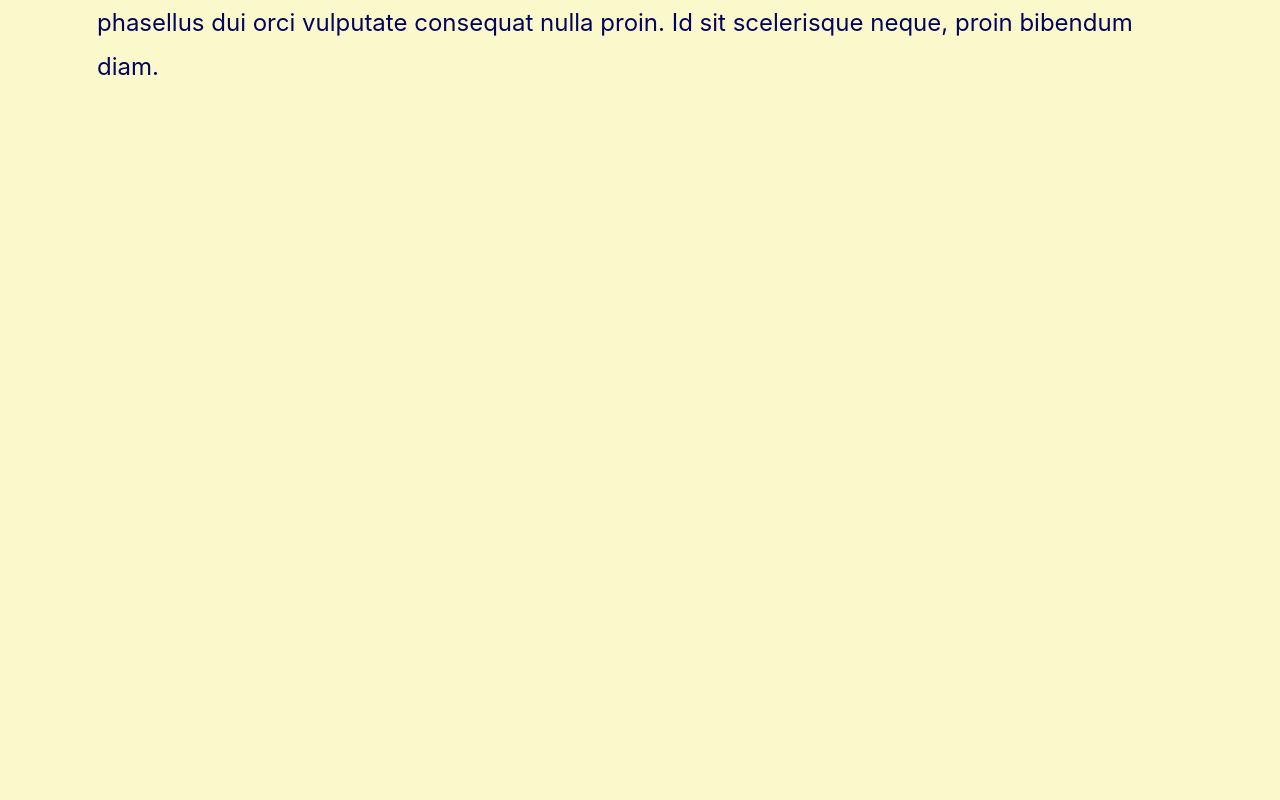
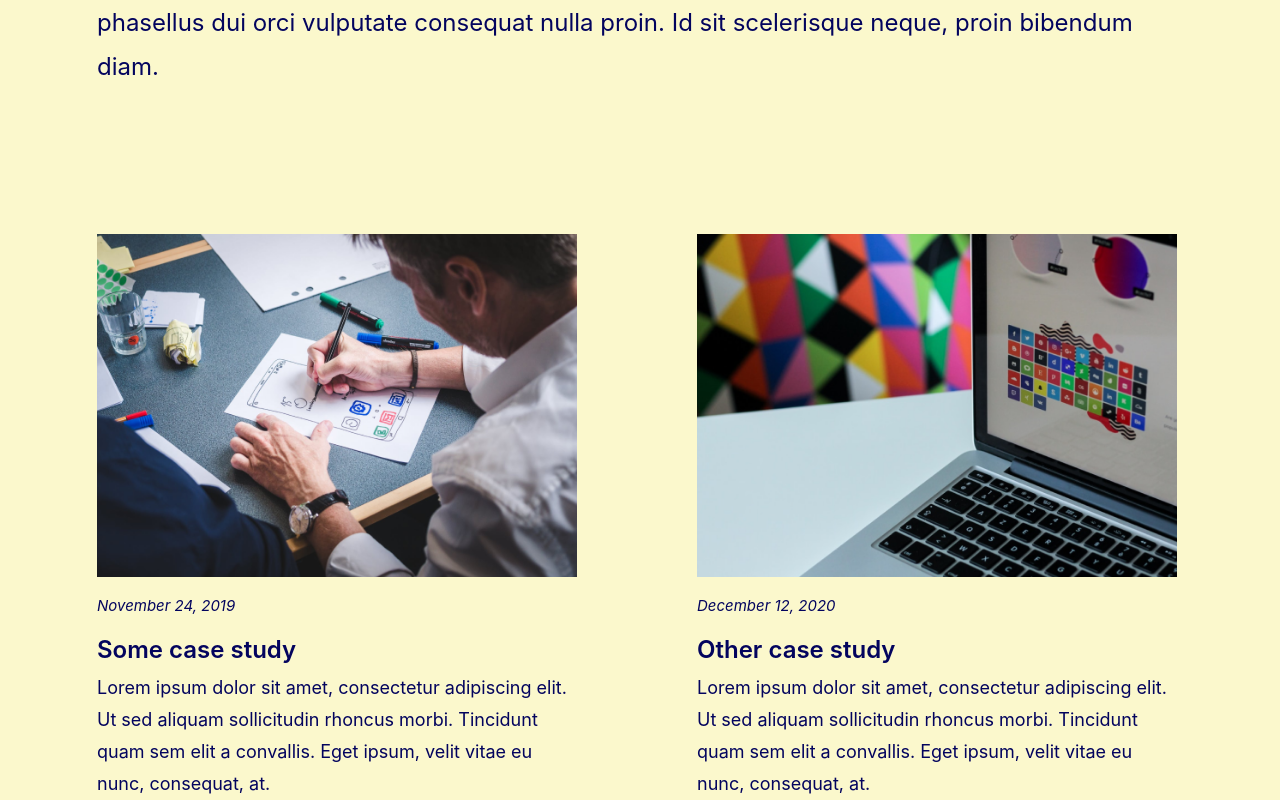
Before and after one commit to atoms-formazione/vue-portfolio, a Vue app: page / in a window 1280 px wide. Shown: the part 2540-3340 px from the top of the page. Before the commit the page ends 2774 px from the top, so only its background shows below. Built offline with nearby package versions, Linux system fonts and the light colour scheme.

Commit message:
feat: add work section

```diff
--- /dev/null
+++ b/src/components/molecules/WorkCard.vue
@@ -0,0 +1,44 @@
+<script setup lang="ts">
+type WorkCardProps = {
+  image: string;
+  date: string;
+  title: string;
+  description: string;
+};
+
+defineProps<WorkCardProps>();
+</script>
+
+<template>
+  <div class="card-container">
+    <img :src="`static/images/${image}.png`" :alt="title" />
+    <h6>{{ date }}</h6>
+    <h4>{{ title }}</h4>
+    <p>{{ description }}</p>
+  </div>
+</template>
+
+<style scoped>
+img {
+  object-fit: cover;
+  width: 100%;
+}
+
+h6 {
+  font-style: italic;
+  font-weight: 400;
+  font-size: 15px;
+  line-height: 44px;
+}
+h4 {
+  font-weight: 600;
+  font-size: 24px;
+  line-height: 44px;
+}
+
+p {
+  font-weight: 400;
+  font-size: 18px;
+  line-height: 32px;
+}
+</style>
--- a/src/components/sections/WorkSection.vue
+++ b/src/components/sections/WorkSection.vue
@@ -1,24 +1,51 @@
 <script setup lang="ts">
 import TitleText from "../molecules/TitleText.vue";
+import WorkCard from "../molecules/WorkCard.vue";
 
 const titleText = {
   title: "work.",
   text: "Lorem ipsum dolor sit amet, consectetur adipiscing elit. Amet vulputate tristique quam felis. Id phasellus dui orci vulputate consequat nulla proin. Id sit scelerisque neque, proin bibendum diam.",
 };
+
+const workCards = [
+  {
+    image: "card1",
+    date: "November 24, 2019",
+    title: "Some case study",
+    description:
+      "Lorem ipsum dolor sit amet, consectetur adipiscing elit. Ut sed aliquam sollicitudin rhoncus morbi. Tincidunt quam sem elit a convallis. Eget ipsum, velit vitae eu nunc, consequat, at.",
+  },
+  {
+    image: "card2",
+    date: "December 12, 2020",
+    title: "Other case study",
+    description:
+      "Lorem ipsum dolor sit amet, consectetur adipiscing elit. Ut sed aliquam sollicitudin rhoncus morbi. Tincidunt quam sem elit a convallis. Eget ipsum, velit vitae eu nunc, consequat, at.",
+  },
+];
 </script>
 
 <template>
-  <div class="about-container">
+  <div class="work-container">
     <TitleText class="title-section" v-bind="titleText" />
+
+    <div class="cards-wrapper">
+      <WorkCard v-for="card in workCards" :key="card.date" v-bind="card" />
+    </div>
   </div>
 </template>
 
 <style scoped>
-.about-container {
+.work-container {
   margin-top: 200px;
 }
 
 .title-section {
   margin-bottom: 145px;
 }
+
+.cards-wrapper {
+  display: flex;
+  gap: 120px;
+}
 </style>
```
Also changed, not shown: static/images/card1.png (added), static/images/card2.png (added).
